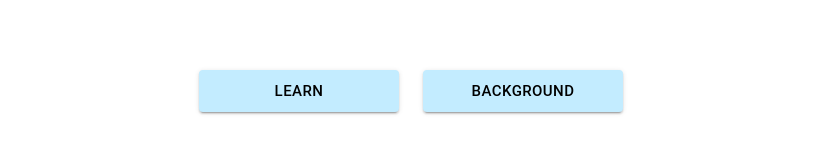
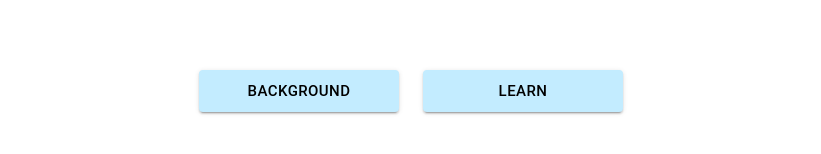
Before and after one commit to Ryanoonan/Ramsey-Tutor, a React (Create React App) app: page / in a window 1280 px wide. Shown: the part 424-578 px from the top of the page, without its empty margins (229-1050 px from the left). Built offline with nearby package versions, Linux system fonts and the light colour scheme.

Commit message:
switch landing and background

```diff
--- a/src/components/LandingPage.js
+++ b/src/components/LandingPage.js
@@ -52,6 +52,15 @@ function LandingPage() {
                 </Typography>
 
                 <Box sx={{ display: 'flex', gap: 3, mt: 4 }}>
+
+                    <Button
+                        variant="contained"
+                        size="large"
+                        onClick={() => navigate('/background')}
+                        sx={{ minWidth: 200 }}
+                    >
+                        Background
+                    </Button>
                     <Button
                         variant="contained"
                         size="large"
@@ -60,14 +69,6 @@ function LandingPage() {
                     >
                         Learn
                     </Button>
-                    <Button
-                        variant="contained"
-                        size="large"
-                        onClick={() => navigate('/background')}
-                        sx={{ minWidth: 200 }}
-                    >
-                        Background
-                    </Button>
                 </Box>
             </Box>
         </Box >
```
